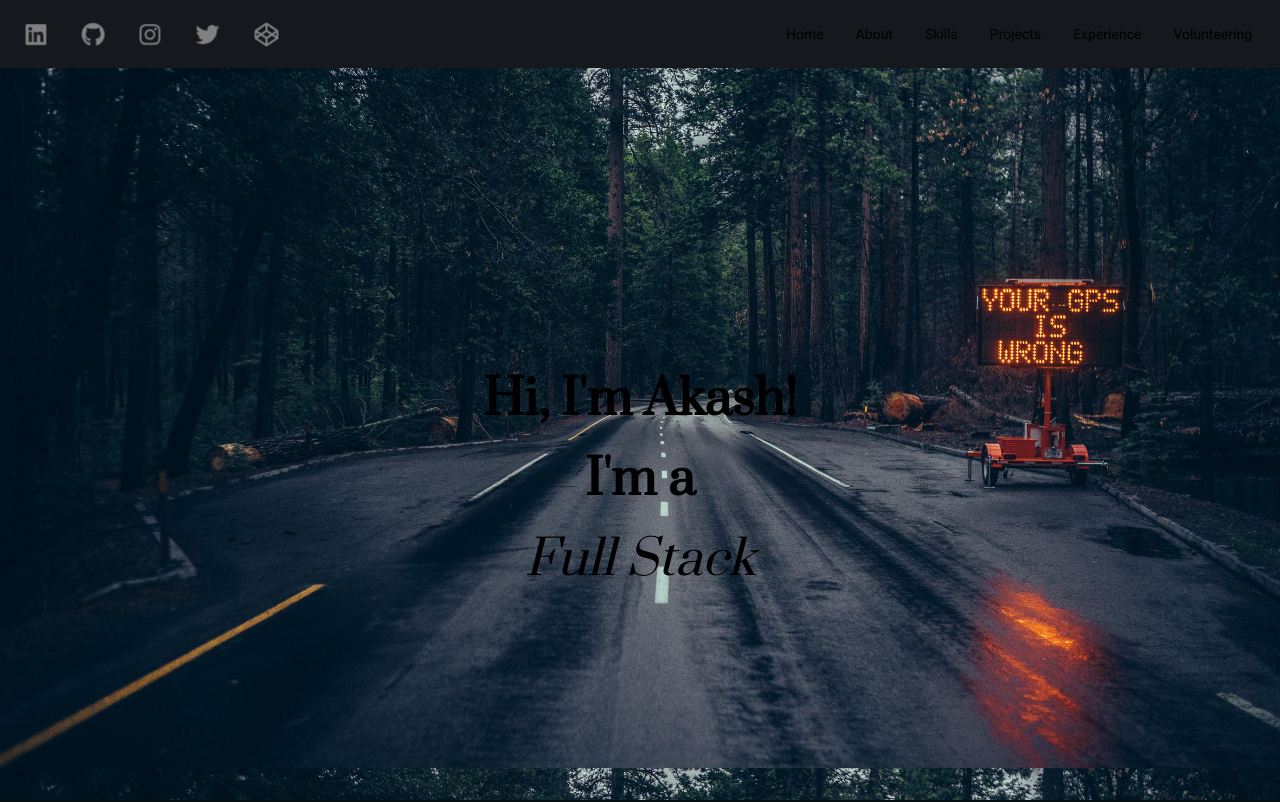
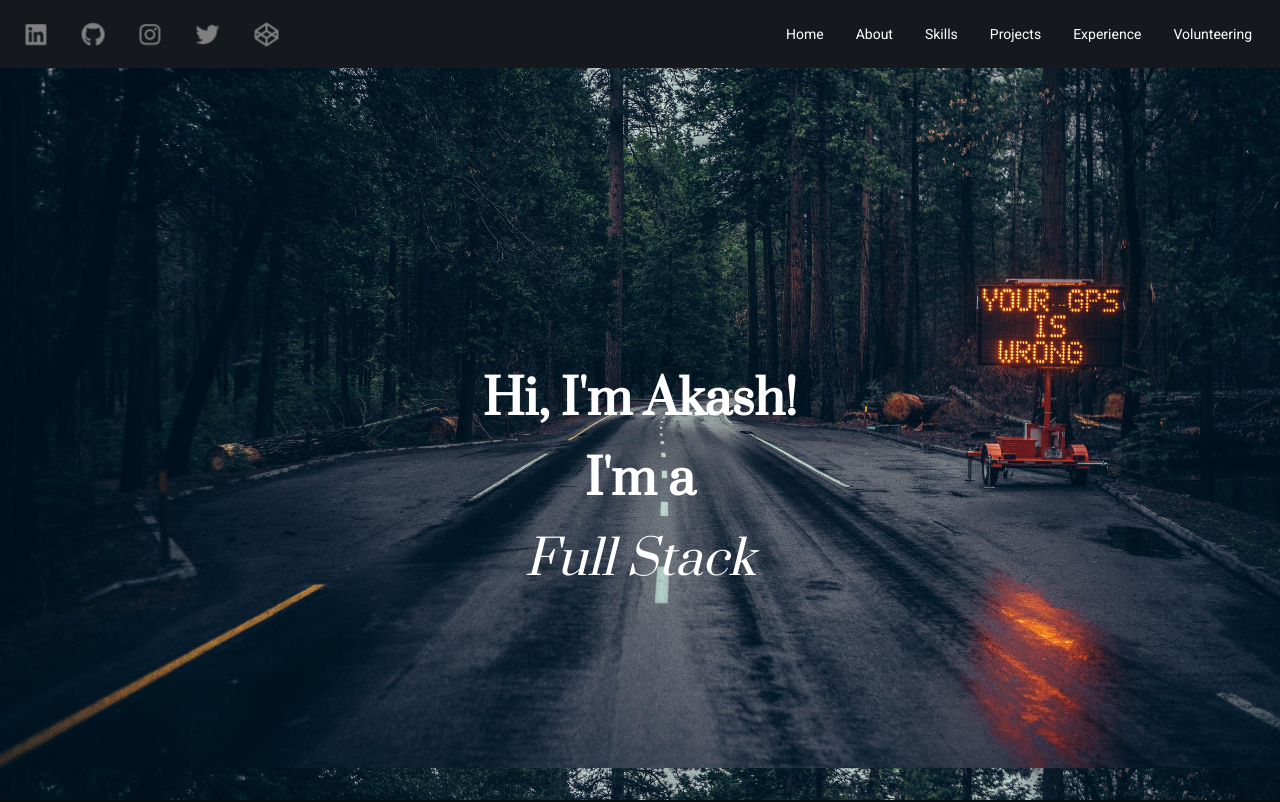
Before and after one commit to SkySingh04/Meet-Akash, a Next.js app: page / in a window 1280 px wide. Shown: the top 802 px of the page. Built offline with nearby package versions, Linux system fonts and the light colour scheme.

Commit message:
Fixed theme issues

```diff
--- a/src/app/components/About.tsx
+++ b/src/app/components/About.tsx
@@ -3,7 +3,7 @@ import React from 'react'
 import ProfileCards from './ProfileCards'
 const About = () => {
   return (
-    <section id="About" className="about text-base justify-center items-center flex page-section section-bg" data-aos="fade-up" >
+    <section id="About" className="about text-base justify-center items-center flex page-section section-bg text-white" data-aos="fade-up" >
       <div className="container ">
         <div className="section-title">
           <h2 className="other-header">About</h2>
--- a/src/app/components/Hero.tsx
+++ b/src/app/components/Hero.tsx
@@ -9,7 +9,7 @@ const prata =  Prata({
 const Hero = () => {
   return (
     <div className={prata.className}>
-    <div className="h-screen bg-hero-bg pt-40  bg-opacity-100 flex flex-col justify-center items-center" data-aos="fade-up">
+    <div className="h-screen bg-hero-bg pt-40  bg-opacity-100 flex flex-col justify-center items-center text-white" data-aos="fade-up">
         <p className="text-5xl font-bold py-4 inline">Hi, I'm Akash!</p>
         <p className="text-5xl font-bold py-4 inline">I'm a</p>
         <Typewriter  />
--- a/src/app/components/Navbar.tsx
+++ b/src/app/components/Navbar.tsx
@@ -8,7 +8,7 @@ import { faCodepen } from "@fortawesome/free-brands-svg-icons";
 
 const Navbar = () => {
   return (
-    <div className="navbar bg-base-300 fixed top-0 w-full z-50">
+    <div className="navbar bg-base-300 fixed top-0 w-full z-50 text-white">
         <div className="navbar-start">
         <div className="dropdown ">
     <label className="btn btn-ghost lg:hidden swap swap-rotate">
--- a/src/app/components/Volunteering.tsx
+++ b/src/app/components/Volunteering.tsx
@@ -3,7 +3,7 @@ import Volunteer from './Volunteer';
 
 const Volunteering = () => {
   return (
-    <div id="Volunteering" className="page-section text-base px-5" data-aos="fade-up">
+    <div id="Volunteering" className="page-section text-base px-5 text-white" data-aos="fade-up">
       <div className="section-title">
         <h2 className="other-header">Volunteering</h2>
       </div>
--- a/src/app/globals.css
+++ b/src/app/globals.css
@@ -54,7 +54,8 @@ body {
 
 .page-section{
   padding-left: 1.25rem/* 20px */;
-    padding-right: 1.25rem/* 20px */;
+  padding-right: 1.25rem/* 20px */;
+  color: white;
 }
 
 .about .content p:last-child {
--- a/tailwind.config.ts
+++ b/tailwind.config.ts
@@ -17,7 +17,7 @@ const config: Config = {
   },
   plugins: [require("daisyui")],
   daisyui: {
-    themes: ["light", "dark" , "cupcake"],
+    themes: ["dark"],
   }
 }
 export default config
```
